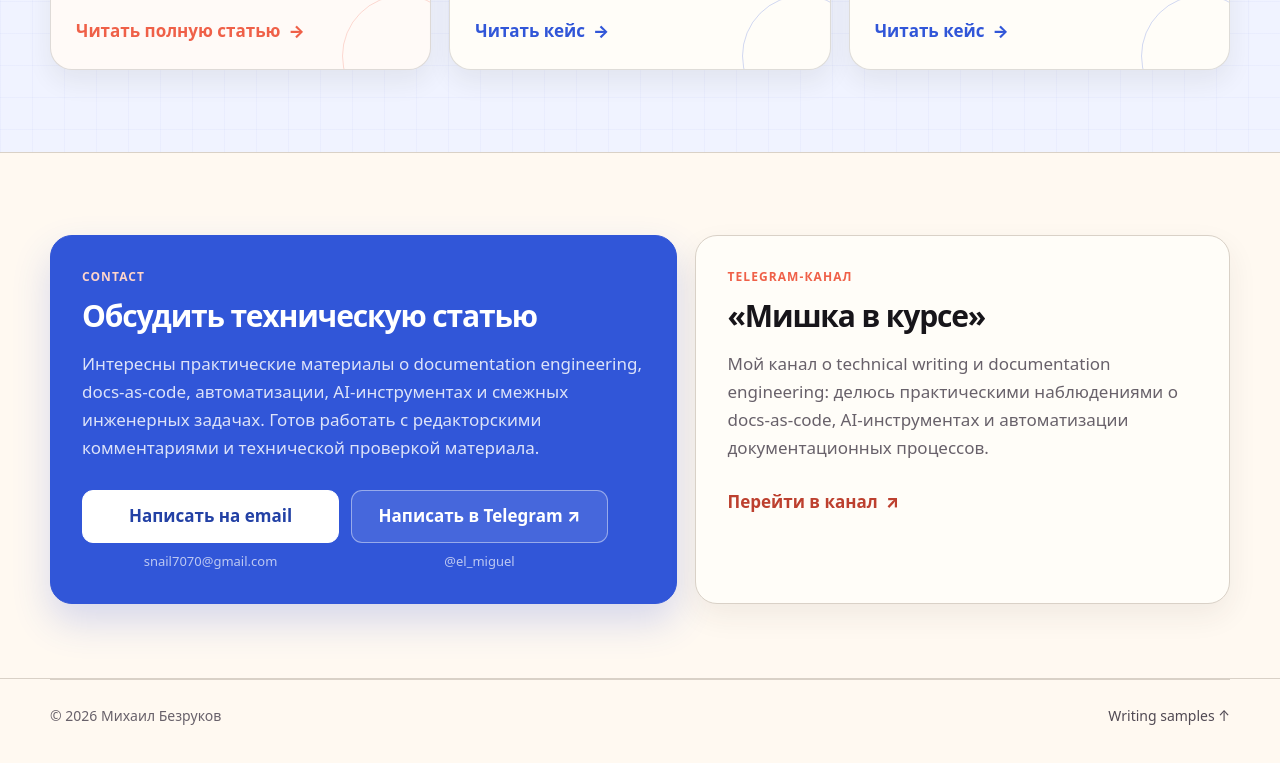
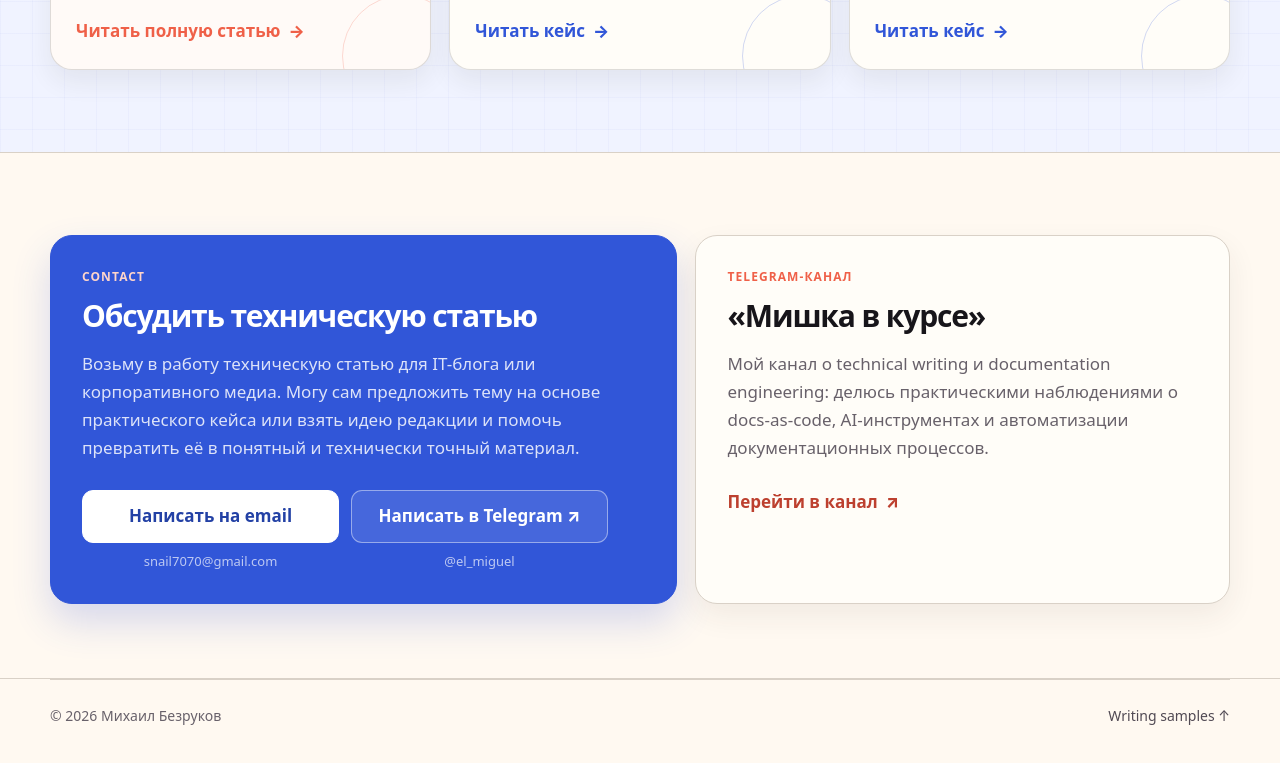
Before and after one commit to Mikhail-snail/technical-writing-samples-ru, a plain HTML site: page index.html in a window 1280 px wide. Shown: the part 2035-2798 px from the top of the page. Drawn offline with Linux system fonts and the light colour scheme.

Commit message:
Refine contact collaboration copy

```diff
--- a/index.html
+++ b/index.html
@@ -174,9 +174,9 @@
           <p class="cta-kicker">Contact</p>
           <h2>Обсудить техническую статью</h2>
           <p>
-            Интересны практические материалы о documentation engineering, docs-as-code,
-            автоматизации, AI-инструментах и смежных инженерных задачах.
-            Готов работать с редакторскими комментариями и технической проверкой материала.
+            Возьму в работу техническую статью для IT-блога или корпоративного медиа.
+            Могу сам предложить тему на основе практического кейса или взять идею редакции
+            и помочь превратить её в понятный и технически точный материал.
           </p>
           <div class="contact-box">
             <div class="contact-option">
```
